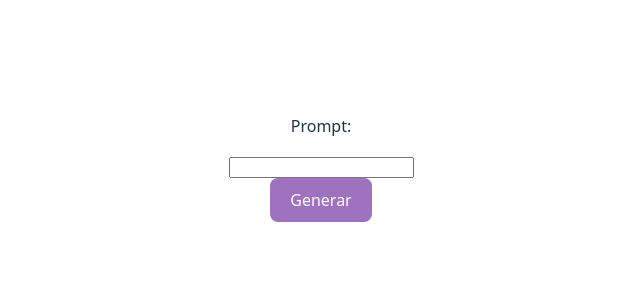
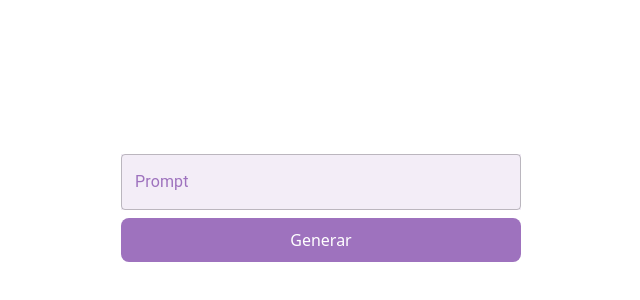
Before and after one commit to lorettaveiga/SoftEdgePruebas, a React (Vite) app in the folder Front/: page /generate in a window 1280 px wide. Shown: the part 240-540 px from the top of the page, without its empty margins (319-959 px from the left). Built offline with nearby package versions, Linux system fonts and the light colour scheme; sample sign-in values are in the browser's storage.

Commit message:
CSS para Generate

```diff
--- a/Front/src/pages/Generate.jsx
+++ b/Front/src/pages/Generate.jsx
@@ -1,5 +1,6 @@
 import React from "react";
 import { useNavigate } from "react-router-dom";
+import { Box, TextField } from "@mui/material";
 
 function Generate() {
   const navigate = useNavigate();
@@ -25,12 +26,34 @@ function Generate() {
   return (
     <div>
       <form onSubmit={onSubmit}>
-        <p>Prompt:</p>
-        <input type="text" name="prompt" id="prompt" />
-        <br />
-        <button className="main-button" type="submit">
-          Generar
-        </button>
+        <Box
+          margin={"auto"}
+          flexDirection={"column"}
+          display={"flex"}
+          width={400}
+          marginTop={10}
+        >
+          <TextField
+            className={"login-input"}
+            name={"prompt"}
+            id={"prompt"}
+            label={"Prompt"}
+            variant={"outlined"}
+            margin={"normal"}
+            autoComplete="off"
+            // Se utiliza para modificar el estilo de los elementos internos del TextField de mui materials:
+            slotProps={{
+              inputLabel: {
+                sx: {
+                  color: "#9e72be",
+                },
+              },
+            }}
+          />
+          <button className="main-button" type="submit">
+            Generar
+          </button>
+        </Box>
       </form>
     </div>
   );
--- a/Front/src/pages/Login.jsx
+++ b/Front/src/pages/Login.jsx
@@ -1,4 +1,4 @@
-import { Box, Button, TextField } from "@mui/material";
+import { Box, TextField } from "@mui/material";
 import React, { useState, useEffect } from "react";
 import { useNavigate } from "react-router-dom";
 
```
